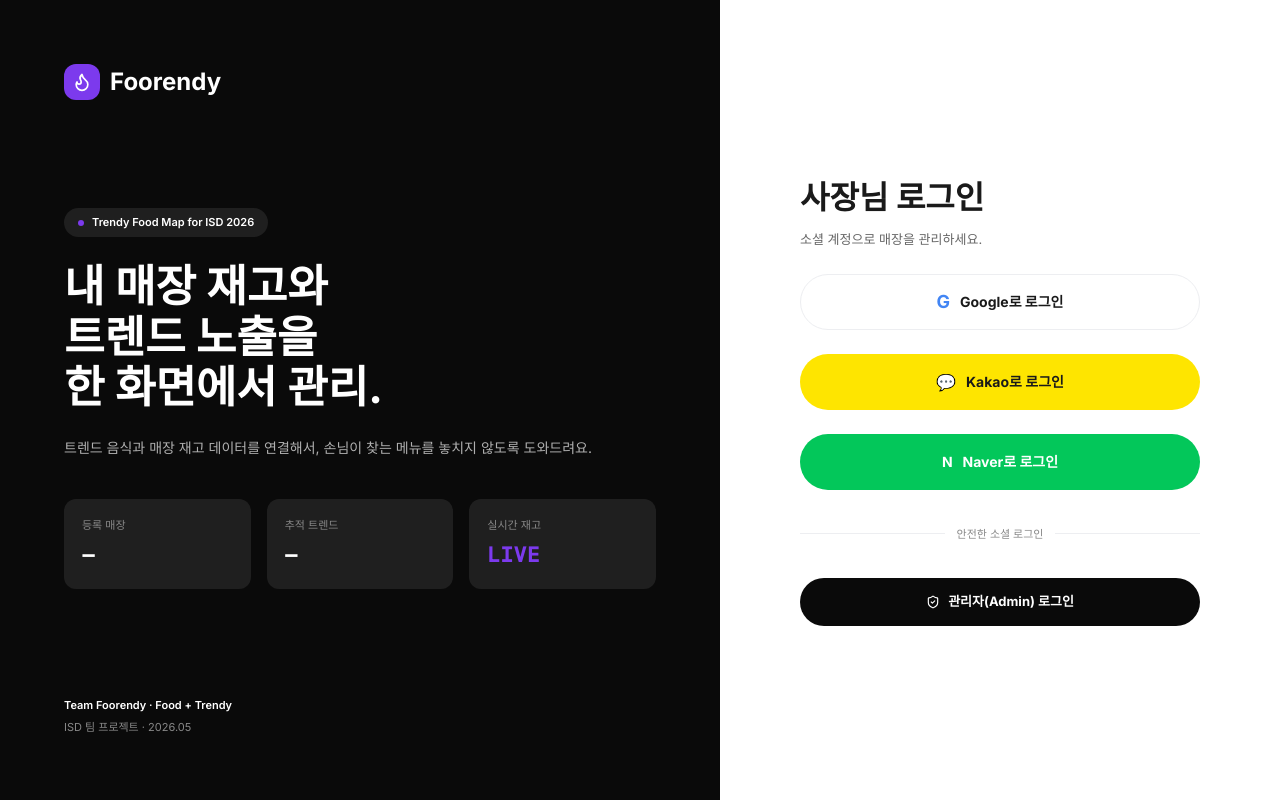
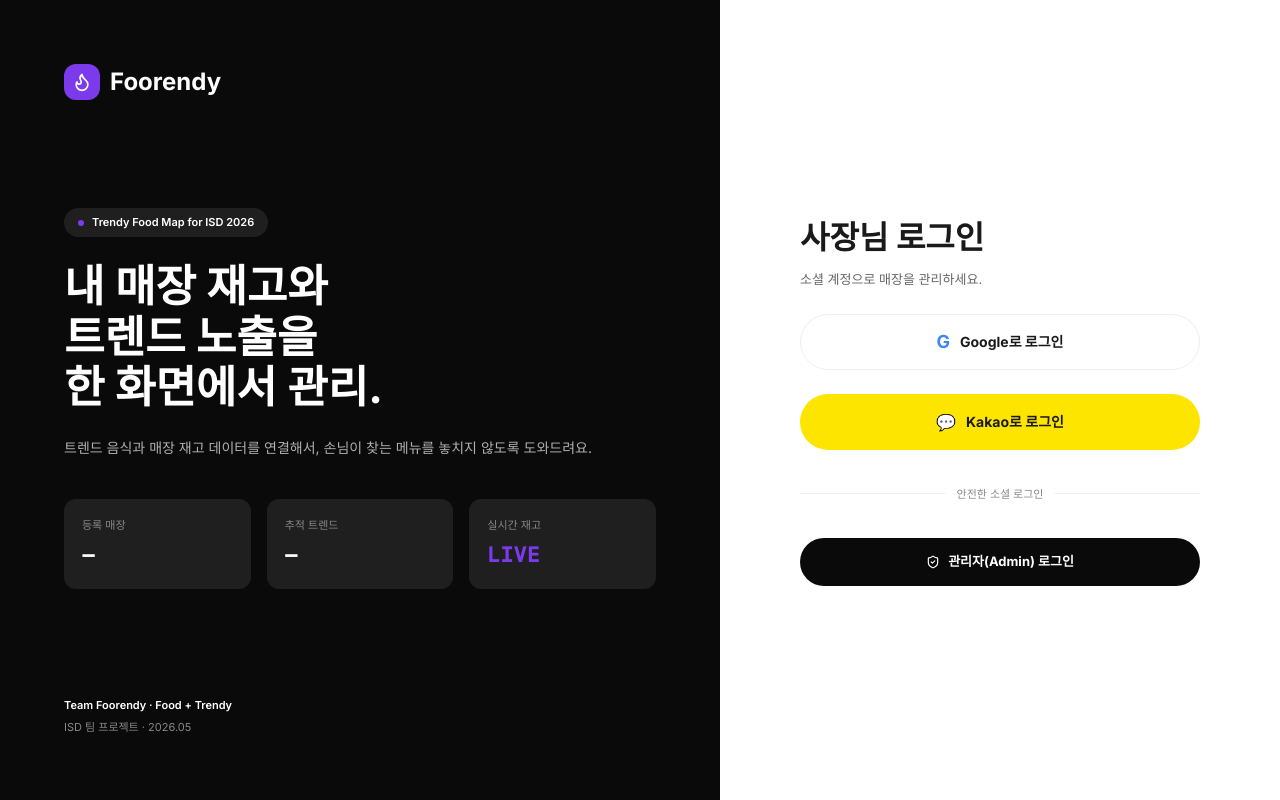
Before and after one commit to takyeonwoo/hufs-isd, a React (Vite) app in the folder isd-frontend/: page /login in a window 1280 px wide. Built offline with nearby package versions, Linux system fonts and the light colour scheme; no server answers; a web font is replaced by a local one.

Commit message:
feat(auth): 로그인에서 네이버 제거 (Supabase 미지원) — 구글/카카오만

```diff
--- a/isd-frontend/src/pages/Login.jsx
+++ b/isd-frontend/src/pages/Login.jsx
@@ -7,7 +7,6 @@
 const socials = [
   { provider: "google", label: "Google로 로그인", bg: "#FFFFFF", color: "#1A1A1A", border: true, badge: <span className="font-heading text-lg font-bold text-[#4285F4]">G</span> },
   { provider: "kakao", label: "Kakao로 로그인", bg: "#FEE500", color: "#1A1A1A", badge: <span className="text-base">💬</span> },
-  { provider: "naver", label: "Naver로 로그인", bg: "#03C75A", color: "#FFFFFF", badge: <span className="font-heading text-sm font-bold text-fg-inverse">N</span> },
 ];
 
 export default function Login() {
```
